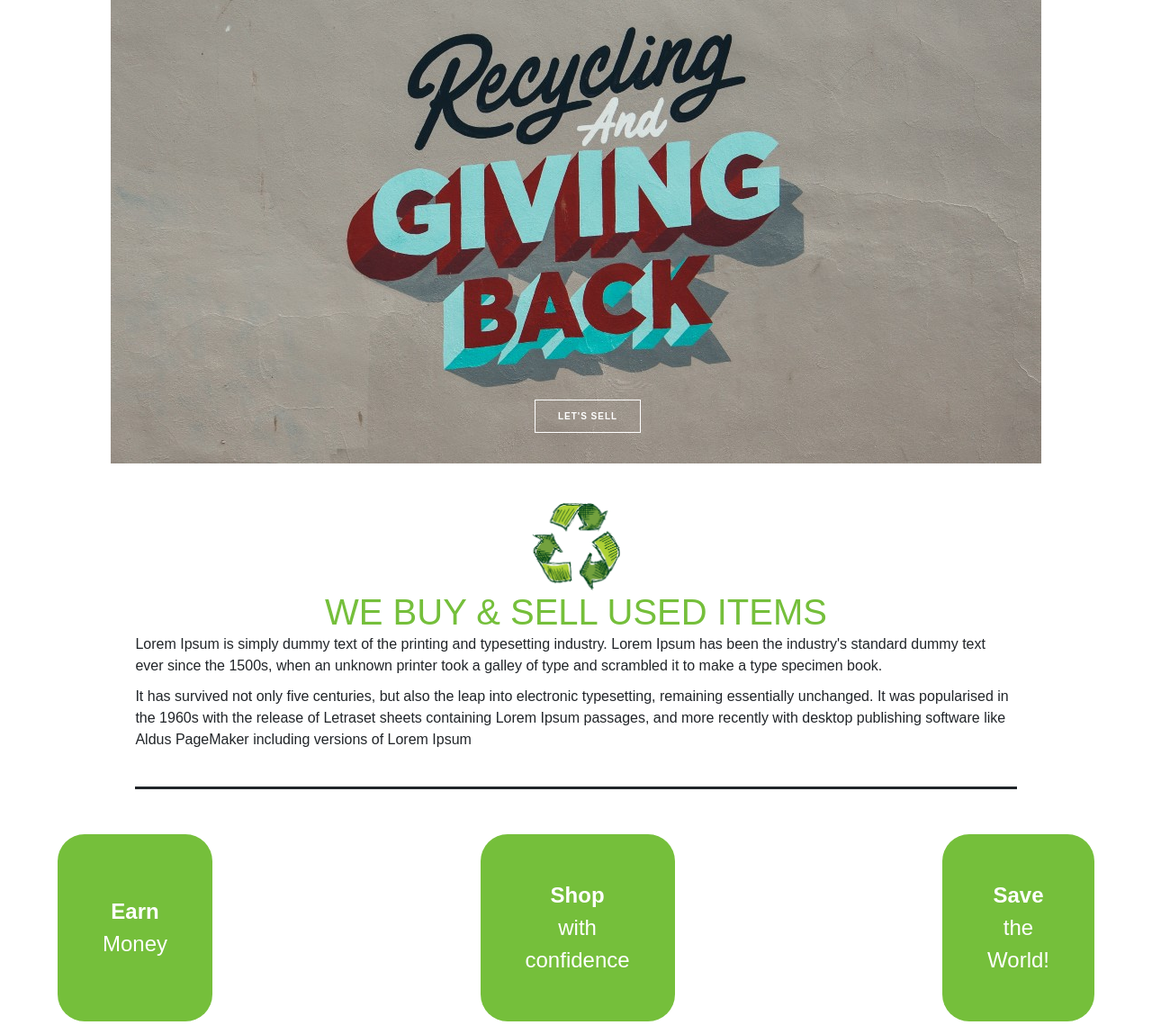
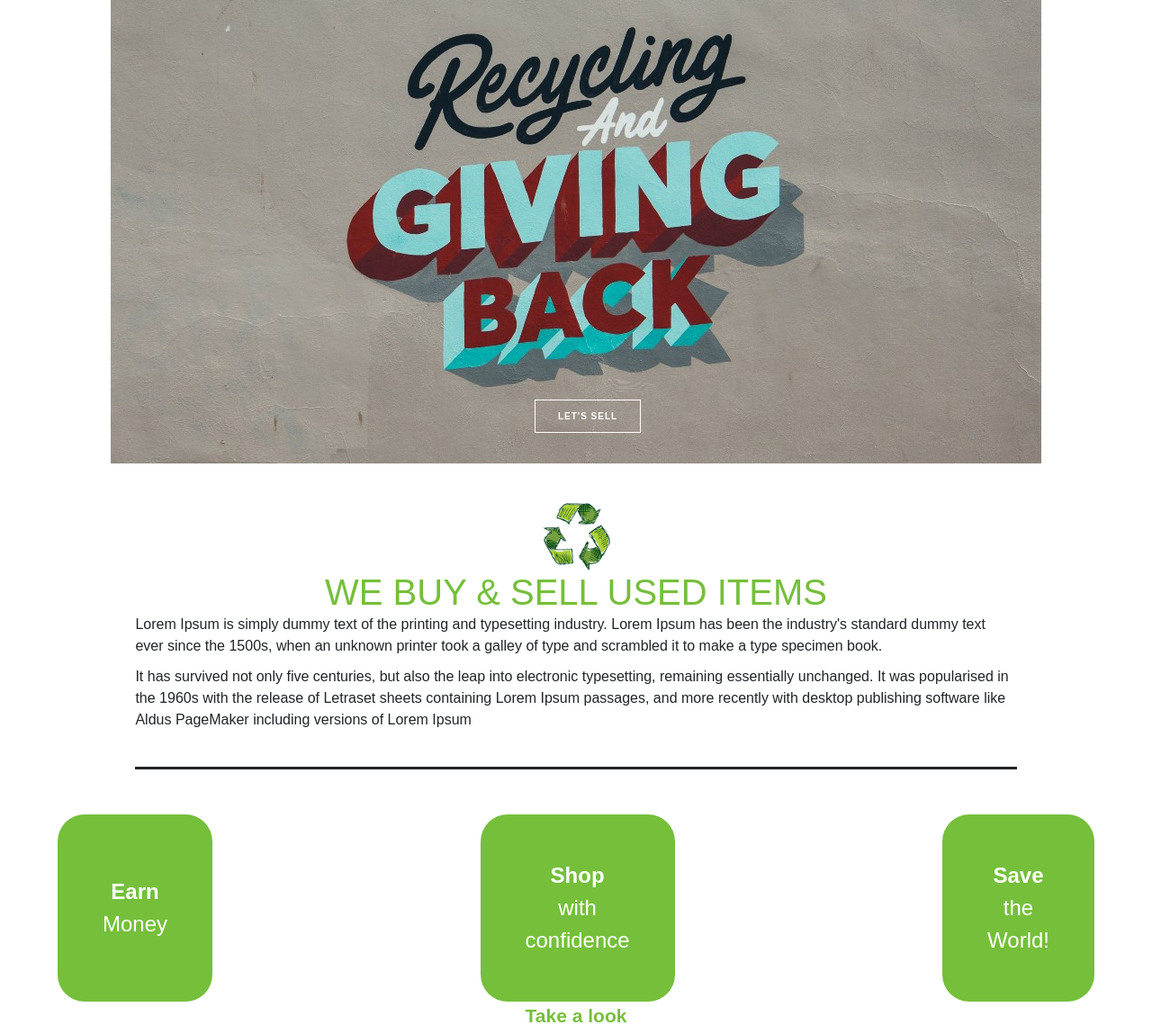
Before and after one commit to patelkvraj/StillShine, a PHP site: page / in a window 1280 px wide. Shown: the part 155-1294 px from the top of the page at 90% size. Run offline with PHP 8.4, Linux system fonts and the light colour scheme.

Commit message:
Refactor the class name of the about section container. From the section, remove the image and add it as background image using css. Remove styles associated with it.

```diff
--- a/index.css
+++ b/index.css
@@ -174,15 +174,17 @@ main section.hero a:hover {
   color: black;
 }
 
-.section-about {
+main section.about {
   width: 85%;
   margin: 0px auto;
   border-bottom: 3.5px solid;
   padding-bottom: 40px;
+  padding-top: 75px;
+
+  background: url(./images/icons/recycle-icon.png) no-repeat center top;
+  background-size: 75px 75px;
 }
-.icon_index {
-  width: 10%;
-}
+
 .section_call_to_action {
   padding-top: 50px;
 }
--- a/index.html
+++ b/index.html
@@ -146,8 +146,7 @@
             </a>
           </section>
           <!-- About -->
-          <section class="section-about">
-            <img class="icon_index" src="images/icons/recycle-icon.png" />
+          <section class="about">
             <h1>WE BUY & SELL USED ITEMS</h1>
             <p class="information">
               Lorem Ipsum is simply dummy text of the printing and typesetting
```
